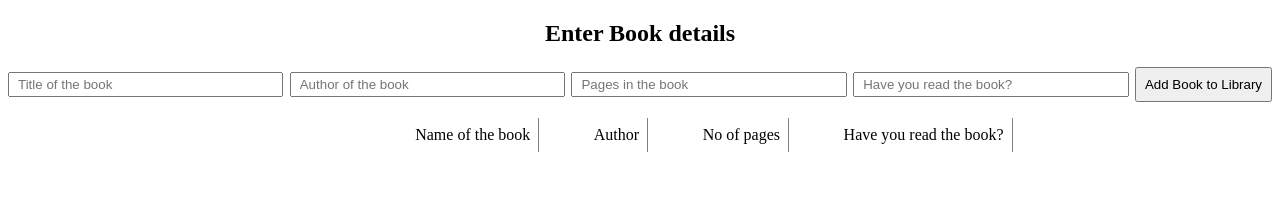
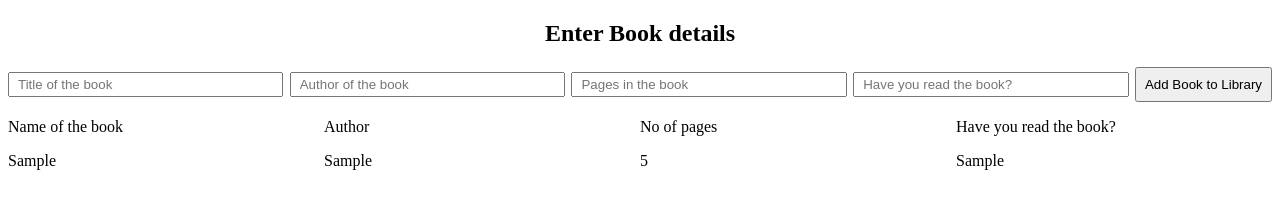
Before and after one commit to NabeelFarooq/Library, a plain HTML site: page index.html in a window 1280 px wide. Both pictures are taken after typing "Sample", "Sample", "5", "Sample" into the empty fields and a click on the button "Add Book to Library". Drawn offline with Linux system fonts and the light colour scheme.

Commit message:
Implement the feature to add and display books

```diff
--- a/index.html
+++ b/index.html
@@ -22,11 +22,7 @@
             <p>No of pages</p>
             <p>Have you read the book?</p>
         </div>
-        <div id="output">
-            <div>dsf</div>
-            <div>sdsa</div>
-            <div>sad</div>
-            <div>sad</div>
+        <div id="output"></div>
         </div>
     </div>
     <script src="./script.js"></script>
--- a/script.js
+++ b/script.js
@@ -13,20 +13,18 @@ function Book(title, author, noOfPages, hasTheBookBeenRead) {
     this.hasTheBookBeenRead = hasTheBookBeenRead;
 }
 function addCell(a,b,c,d) {
-    let row = document.getElementById("output");
-    for (let i = 0; i < 4; i++) {
-        let colVal = document.createElement("div");
-        colVal.innerText = a;
-        row.appendChild(colVal).className = "container-item";
-    }
-    /*
-    function addCell(color) {
-  let container = document.getElementById(color + "-container");
-
-  let cell = document.createElement("div");
-  cell.innerText = color;
-  container.appendChild(cell).className = "container-item";
-}*/
+    let col1 = document.createElement("div");
+    let col2 = document.createElement("div");
+    let col3 = document.createElement("div");
+    let col4 = document.createElement("div");
+    col1.innerText = a;
+    col2.innerText = b;
+    col3.innerText = c;
+    col4.innerText = d;
+    document.getElementById("output").appendChild(col1);
+    document.getElementById("output").appendChild(col2);
+    document.getElementById("output").appendChild(col3);
+    document.getElementById("output").appendChild(col4);
 }
 function displayBooks() {
     document.getElementById("output").innerHTML = "";
@@ -35,12 +33,7 @@ function displayBooks() {
         let b = buk.author;
         let c = buk.noOfPages;
         let d = buk.hasTheBookBeenRead;
-        //     // Create element:
-        //     const para = document.createElement("p");
-        //     para.innerHTML = a + " "+ b +" "+" "+ c +" "+ d;
-        //     // Append to output:
-        //     document.getElementById("output").appendChild(para);
-
+        addCell(a,b,c,d);
     });
 }
 function addBookToLibrary(book) {
--- a/style.css
+++ b/style.css
@@ -22,26 +22,20 @@ h2{
 .flex-card-book{
     display: flex;
     flex-direction: column;
+
 }
 .heading{
-    display: flex;
-    gap: 10%;
-    margin: auto auto;
+    display: grid;
+    grid-template-columns: 1fr 1fr 1fr 1fr;
+
 }
 .heading p{
-    border-right: 1px solid grey;
-    flex-shrink: 0;
-    padding: 8px;
 }
 
 #output{
-    display: flex;
-    gap: 10%;
-    margin: auto auto;
+    display: grid;
+    grid-template-columns: 1fr 1fr 1fr 1fr;
+
 }
 #output div{
-    /* border-right: 1px solid grey; */
-    flex-shrink: 0;
-    padding-left: 8px;
-    padding-right: 8px;
 }
```
